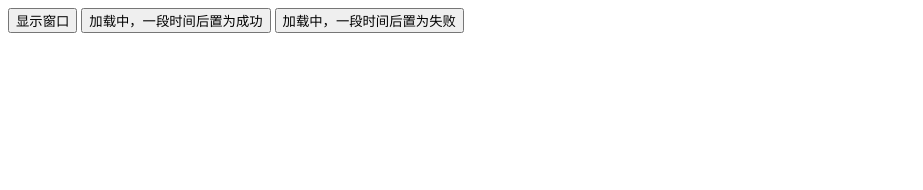
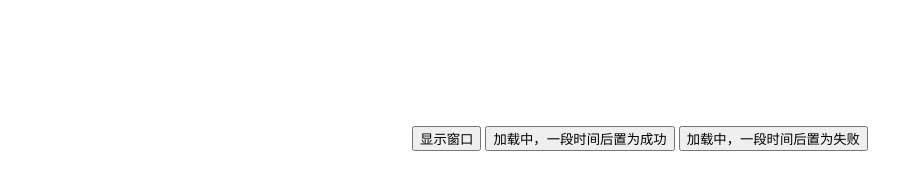
Before and after one commit to weitamingting/sui-processing, a plain HTML site: page index.html in a window 1280 px wide. Shown: the whole page, without its empty margins (0-923 px from the left). Drawn offline with Linux system fonts and the light colour scheme.

Commit message:
修改演示效果

```diff
--- a/index.html
+++ b/index.html
@@ -3,13 +3,15 @@
 <head>
     <meta charset="UTF-8">
     <meta name="viewport" content="width=device-width, initial-scale=1.0">
-    <title>Document</title>
+    <title>Sui Processing效果演示</title>
     <script src="./sui-processing.min.js"></script>
 </head>
 <body>
-    <button id="show">显示窗口</button>
-    <button id="success">加载中，一段时间后置为成功</button>
-    <button id="error">加载中，一段时间后置为失败</button>
+    <div style="width: 500px; text-align: center; margin: 10% auto 0;">
+        <button id="show">显示窗口</button>
+        <button id="success">加载中，一段时间后置为成功</button>
+        <button id="error">加载中，一段时间后置为失败</button>
+    </div>
 </body>
 </html>
 <script>
```
